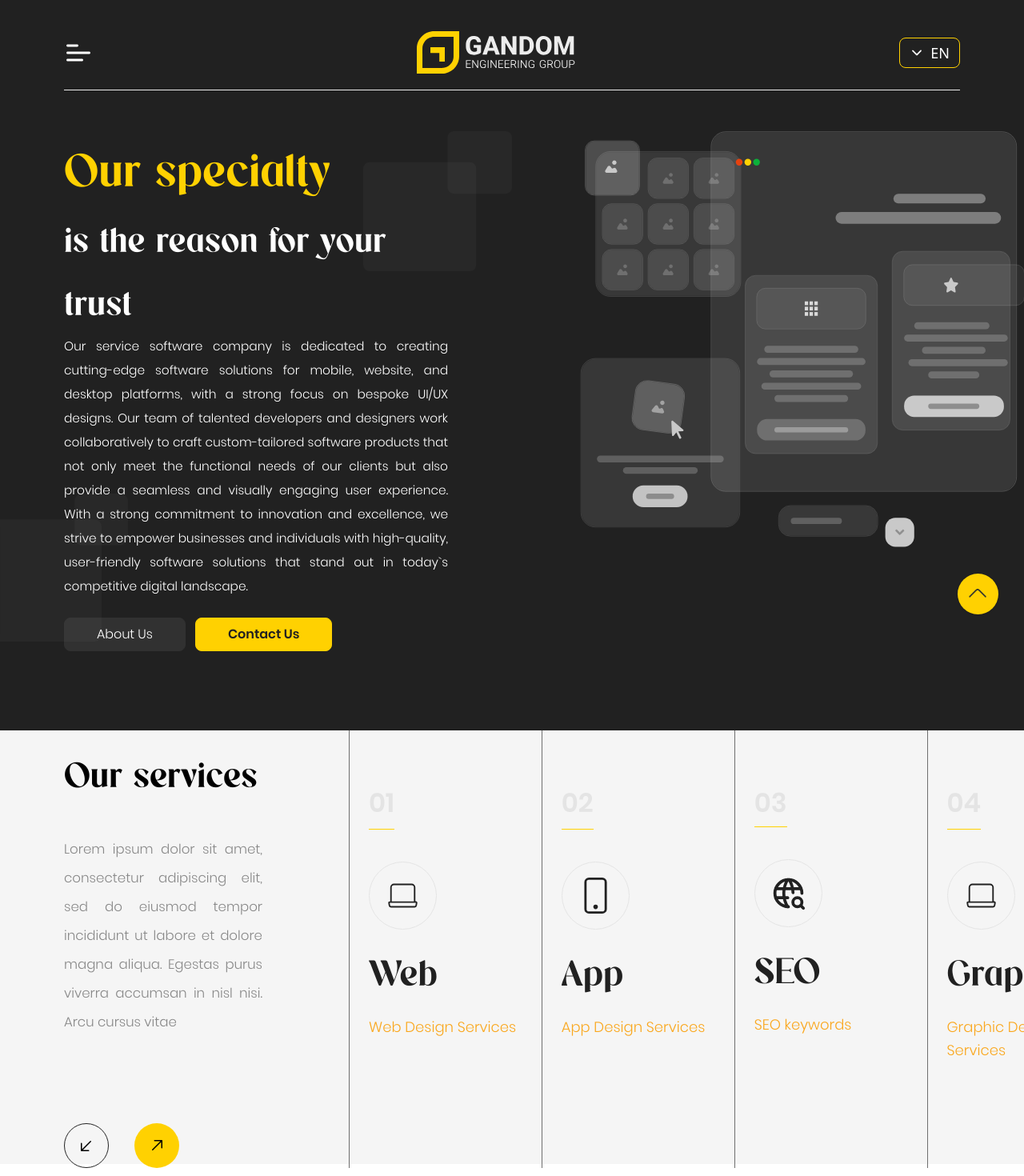
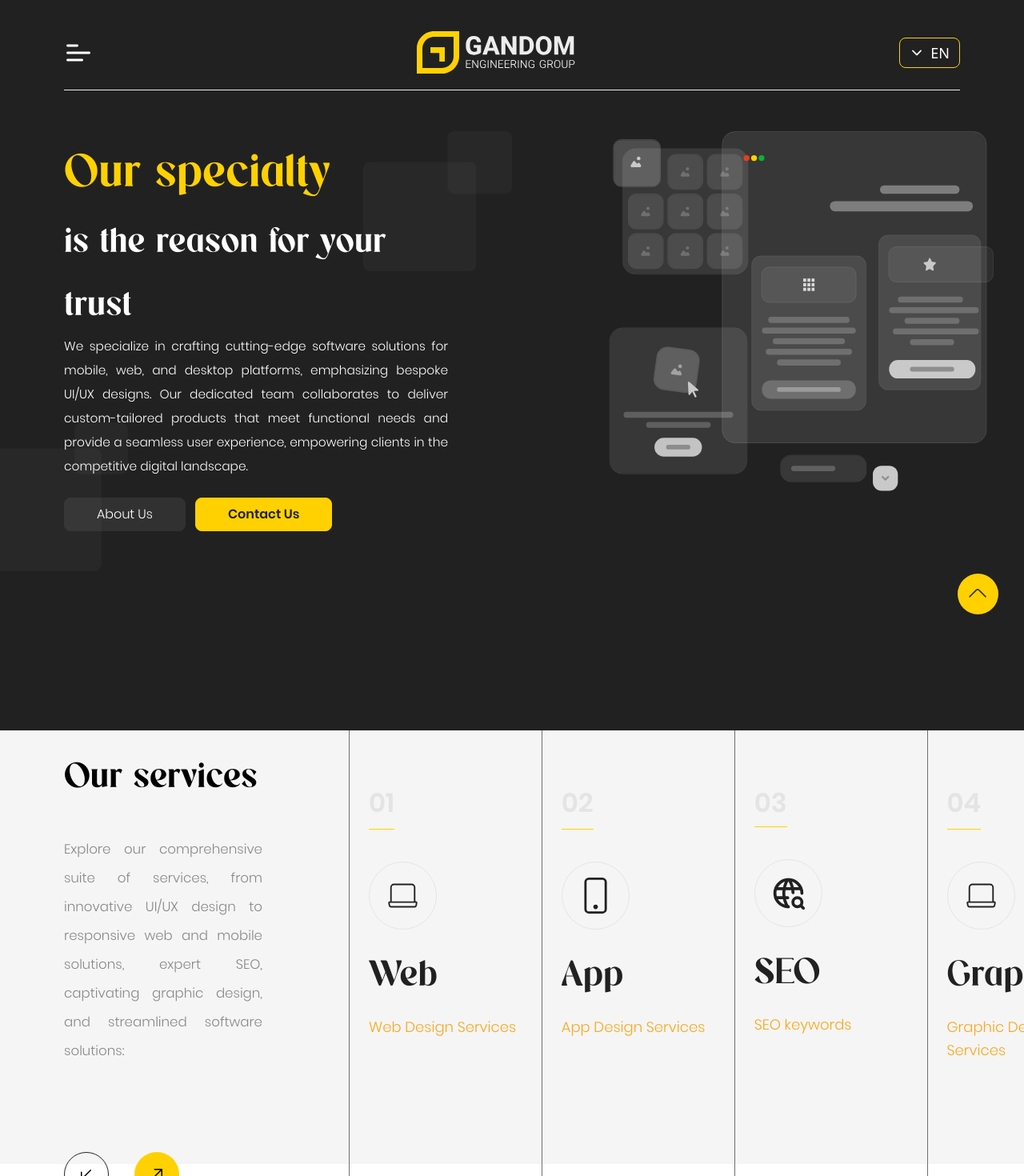
Before and after one commit to mohammadrezagohari/gandom-new-frontend, a Next.js app: page / in a window 1280 px wide. Shown: the top 1470 px of the page at 80% size. Built offline with nearby package versions, Linux system fonts and the light colour scheme.

Commit message:
update data before

```diff
--- a/components/all-sliders-component/landing-sliders/service-slider/index.jsx
+++ b/components/all-sliders-component/landing-sliders/service-slider/index.jsx
@@ -11,40 +11,31 @@ import "swiper/css/bundle";
 import Image from "next/image";
 import FilledYellowButton from "@/components/common/buttons/fillYellow";
 import SectionTitle from "@/components/common/section-title";
-import { Pagination,Navigation } from 'swiper/modules';
+import { Pagination, Navigation } from "swiper/modules";
 // mod
-function ServiceSlider({service}) {
+function ServiceSlider({ service }) {
   const navigationPrevRef = useRef(null);
   const navigationNextRef = useRef(null);
-
 
   return (
     <>
       <div className="container col-span-4">
-
         <div className="flex flex-col justify-center gap-5 h-full">
-
           <SectionTitle title="Our services" />
 
           <p className="text-g8 lg:text-[1.3vw] lg:leading-9 text-justify text-base leading-6 font-PoppinsLight pb-6">
-          Lorem ipsum dolor sit amet, consectetur adipiscing elit, sed do
-          eiusmod tempor incididunt ut labore et dolore magna aliqua. Egestas
-          purus viverra accumsan in nisl nisi. Arcu cursus vitae
+            Explore our comprehensive suite of services, from innovative UI/UX
+            design to responsive web and mobile solutions, expert SEO,
+            captivating graphic design, and streamlined software solutions:
           </p>
 
           <div className="flex items-center justify-start  gap-8 mt-16 ">
-
-          <button
-           className="servise_land_next_btn w-[30px] h-[30px] lg:w-[56px] lg:h-[56px] rounded-full flex justify-center items-center border-[1px] border-g21 "
-          >
+            <button className="servise_land_next_btn w-[30px] h-[30px] lg:w-[56px] lg:h-[56px] rounded-full flex justify-center items-center border-[1px] border-g21 ">
               <GoArrowDownLeft className="lg:text-2xl text-xl" />
             </button>
-          <button
-            className="servise_land_prev_btn w-[30px] h-[30px] lg:w-[56px] lg:h-[56px] rounded-full flex justify-center items-center  bg-gYellow"
-          >
+            <button className="servise_land_prev_btn w-[30px] h-[30px] lg:w-[56px] lg:h-[56px] rounded-full flex justify-center items-center  bg-gYellow">
               <GoArrowDownLeft className="transform rotate-180 lg:text-2xl text-xl" />
             </button>
-
           </div>
         </div>
       </div>
@@ -54,8 +45,8 @@ function ServiceSlider({service}) {
           className="mySwiper h-full serviceSlider  "
           modules={[Pagination, Navigation]}
           navigation={{
-            prevEl: '.servise_land_prev_btn',
-            nextEl: '.servise_land_next_btn',
+            prevEl: ".servise_land_prev_btn",
+            nextEl: ".servise_land_next_btn",
           }}
         >
           {service.map((item, i) => (
@@ -65,7 +56,6 @@ function ServiceSlider({service}) {
             >
               {/* {i} */}
               <div className=" !flex !flex-col !justify-between !items-start !gap-10 ">
-
                 <h5 className="text-[26px] leading-[30.47px] lg:text-[2.6vw] lg:leading-[3.6vw] inline-block text-ge4 pb-[5%] border-b-[1.5px] border-gYellow">
                   {item.number}
                 </h5>
@@ -85,7 +75,11 @@ function ServiceSlider({service}) {
                   {item.desc}
                 </p>
 
-                <FilledYellowButton classes="w-full" link={item.link} title="Read More" />
+                <FilledYellowButton
+                  classes="w-full"
+                  link={item.link}
+                  title="Read More"
+                />
               </div>
             </SwiperSlide>
           ))}
--- a/components/landing-page-sections/header-section/index.jsx
+++ b/components/landing-page-sections/header-section/index.jsx
@@ -4,12 +4,10 @@ import FilledYellowButton from "@/components/common/buttons/fillYellow";
 import Image from "next/image";
 function HeadSection() {
   return (
-    <section className="w-full bg-g21 h-auto lg:h-screen" id='landing_header'>
+    <section className="w-full bg-g21 h-auto lg:h-screen" id="landing_header">
       {/* headerlandingGandomLogo */}
       <div className="serviceCont py-[4vw] grid grid-cols-1 lg:grid-cols-2 text-gf gap-7 lg:gap-0">
-
         <div className=" relative h-full order-2 lg:order-1">
-
           <div className="absolute bottom-3 left-0 w-[12.5vw] lg:block hidden ">
             <Image
               width={100}
@@ -37,17 +35,13 @@ function HeadSection() {
               is the reason for your trust
             </h2>
             <p className="text-gf lg:text-[1.2vw] text-justify lg:leading-[2.34375vw] text-base leading-6 font-PoppinsLight pb-6">
-              Our service software company is dedicated to creating cutting-edge
-              software solutions for mobile, website, and desktop platforms,
-              with a strong focus on bespoke UI/UX designs. Our team of
-              talented developers and designers work collaboratively to craft
-              custom-tailored software products that not only meet the
-              functional needs of our clients but also provide a seamless and
-              visually engaging user experience. With a strong commitment to
-              innovation and excellence, we strive to empower businesses and
-              individuals with high-quality, user-friendly software solutions
-              that stand out in today`s competitive digital landscape.
-              {/* Lorem ipsum dolor sit amet, consectetur adipiscing elit, sed do eiusmod tempor incididunt ut labore et dolore magna aliqua. Egestas purus viverra accumsan in nisl nisi. Arcu cursus vitae  */}
+              We specialize in crafting cutting-edge software solutions for
+              mobile, web, and desktop platforms, emphasizing bespoke UI/UX
+              designs. Our dedicated team collaborates to deliver
+              custom-tailored products that meet functional needs and provide a
+              seamless user experience, empowering clients in the competitive
+              digital landscape.
+              {/* Our service software company is dedicated to creating cutting-edge software solutions for mobile, website, and desktop platforms, with a strong focus on bespoke UI/UX designs. Our team of talented developers and designers work collaboratively to craft custom-tailored software products that not only meet the functional needs of our clients but also provide a seamless and visually engaging user experience. With a strong commitment to innovation and excellence, we strive to empower businesses and individuals with high-quality, user-friendly software solutions that stand out in today`s competitive digital landscape. */}
             </p>
             <div className="flex items-center lg:justify-start justify-between gap-3">
               <FilledButton link="/" title="About Us" />
@@ -80,7 +74,6 @@ function HeadSection() {
             />
           </div>
         </div>
-
       </div>
     </section>
   );
--- a/components/landing-page-sections/service-section/index.jsx
+++ b/components/landing-page-sections/service-section/index.jsx
@@ -1,85 +1,78 @@
-
 import React from "react";
 import SectionTitle from "@/components/common/section-title";
 import ServiceSlider from "@/components/all-sliders-component/landing-sliders/service-slider";
-import { CiLaptop } from 'react-icons/ci';
-import { BsPhone } from 'react-icons/bs';
-import { TbWorldSearch } from 'react-icons/tb';
-
-
+import { CiLaptop } from "react-icons/ci";
+import { BsPhone } from "react-icons/bs";
+import { TbWorldSearch } from "react-icons/tb";
 
 function ServiceSection() {
-
   const service = [
     {
       id: 1,
       number: "01",
-      svg: (<CiLaptop />),
-      alt: "company picture",
+      svg: <CiLaptop />,
+      alt: "Web Segmentation Services",
       title: "Web",
-      desc: "Lorem ipsum dolor sit amet, consectetur adipiscing elit, sed do eiusmod tempor incididunt ut labore et dolore magna aliqua. Egestas purus viverra  ",
+      desc: "Transform your online presence with visually stunning and responsive websites tailored to your brand.",
       shortDesc: "Web Design Services",
-      link:'/'
+      link: "/",
     },
     {
       id: 2,
       number: "02",
-      svg: (<BsPhone />),
-      alt: "company picture",
+      svg: <BsPhone />,
+      alt: "Mobile Segmentation Services",
       title: "App",
-      desc: "Lorem ipsum dolor sit amet, consectetur adipiscing elit, sed do eiusmod tempor incididunt ut labore et dolore magna aliqua. Egestas purus viverra  ",
+      desc: "Stay ahead in the mobile realm with cutting-edge apps for a smooth and efficient user experience.",
       shortDesc: "App Design Services",
-      link:'/'
+      link: "/",
     },
     {
       id: 3,
       number: "03",
-      svg: (<TbWorldSearch /> ),
-      alt: "company picture",
+      svg: <TbWorldSearch />,
+      alt: "SEO Segmentation Services",
       title: "SEO",
-      desc: "Lorem ipsum dolor sit amet, consectetur adipiscing elit, sed do eiusmod tempor incididunt ut labore et dolore magna aliqua. Egestas purus viverra  ",
+      desc: "Boost your online visibility and drive organic traffic with our expert SEO services.",
       shortDesc: "SEO keywords",
-      link:'/service/seo'
+      link: "/service/seo",
     },
     {
       id: 4,
       number: "04",
-      svg: (<CiLaptop />),
-      alt: "company picture",
+      svg: <CiLaptop />,
+      alt: "Graphic Segmentation Services",
       title: "Graphic",
-      desc: "Lorem ipsum dolor sit amet, consectetur adipiscing elit, sed do eiusmod tempor incididunt ut labore et dolore magna aliqua. Egestas purus viverra  ",
+      desc: "Make a lasting impression with visually compelling designs that reflect your unique brand identity.",
       shortDesc: "Graphic Design Services",
-      link:'/'
+      link: "/",
     },
     {
       id: 5,
       number: "05",
-      svg: (<BsPhone />),
-      alt: "company picture",
-      title: "Ui/Ux",
-      desc: "Lorem ipsum dolor sit amet, consectetur adipiscing elit, sed do eiusmod tempor incididunt ut labore et dolore magna aliqua. Egestas purus viverra  ",
-      shortDesc: "Ui/Ux Design Services",
-      link:'/'
+      svg: <BsPhone />,
+      alt: "UI/UX Segmentation Services",
+      title: "UI/UX",
+      desc: "Craft seamless and engaging user experiences with our dedicated UI/UX design service.",
+      shortDesc: "UI/UX Design Services",
+      link: "/",
     },
     {
       id: 6,
       number: "06",
-      svg: (<TbWorldSearch /> ),
-      alt: "company picture",
+      svg: <TbWorldSearch />,
+      alt: "Software Engineer Segmentation Services",
       title: "Software",
-      desc: "Lorem ipsum dolor sit amet, consectetur adipiscing elit, sed do eiusmod tempor incididunt ut labore et dolore magna aliqua. Egestas purus viverra  ",
+      desc: "Streamline operations with bespoke software solutions, ensuring efficiency, scalability, and innovation for your business.",
       shortDesc: "Software Services",
-      link:'/'
+      link: "/",
     },
-
   ];
 
   return (
     <section className="w-full  bg-gf5 relative ">
       <div className="serviceCont py-7 lg:py-0">
-
         <div className="hidden lg:grid lg:grid-cols-12 h-[42.31vw] divide-x divide-g6f mid:gap-9 lg:gap-7">
-
           <ServiceSlider service={service} />
         </div>
         {/* <div className="containerServiceSection hidden lg:flex lg:items-start  lg:justify-center lg:flex-wrap h-[730px] mid:gap-9 lg:gap-5">
@@ -96,9 +89,10 @@ function ServiceSection() {
 
           <div className="  grid grid-cols-2  gap-3 ">
             {service.map((item, i) => (
-
-                  <div  key={i} className=" !flex !flex-col !justify-between !items-start !gap-5  border-[1px] border-g6f  rounded-lg p-4 ">
-
+              <div
+                key={i}
+                className=" !flex !flex-col !justify-between !items-start !gap-5  border-[1px] border-g6f  rounded-lg p-4 "
+              >
                 <h5 className="text-[26px] leading-[30.47px] lg:text-[48px] lg:leading-[56.25px] inline-block text-ge4 pb-[5%] border-b-[1.5px] border-gYellow">
                   {item.number}
                 </h5>
@@ -113,7 +107,6 @@ function ServiceSection() {
                 </h3>
               </div>
             ))}
-
           </div>
         </div>
       </div>
--- a/components/landing-parallax-section/index.jsx
+++ b/components/landing-parallax-section/index.jsx
@@ -59,10 +59,11 @@ function ParallaxPart() {
                     }}
                 />
 
-                <GlassmorphismBox
-                    title="Online appointment application"
-                    desc="Lorem ipsum dolor sit amet, consectetur adipiscing elit, sed do eiusmod tempor incididunt ut labore et dolore magna aliqua. Egestas purus viverra accumsan in nisl nisi. Arcu cursus vitae "
-                />
+                {/* <GlassmorphismBox
+                    title="The clothing brand AREF"
+                    link="https://arefset.com"
+                    desc="To learn more about the AREF clothing brand that combines sport and classic styles, I recommend checking their official website, social media pages, or reputable fashion retail platforms for the latest information on their collections, design philosophy, and available products. These sources should provide insights into the brand's aesthetic, values, and the types of clothing they offer."
+                /> */}
             </section>
             <section
                 className="relative h-screen  flex justify-center items-start lg:justify-start lg:items-end pt-[15%] lg:pb-28 lg:pl-14">
@@ -78,10 +79,11 @@ function ParallaxPart() {
                         backgroundAttachment: 'fixed'
                     }}
                 />
-                <GlassmorphismBox
-                    title="Online appointment application"
-                    desc="Lorem ipsum dolor sit amet, consectetur adipiscing elit, sed do eiusmod tempor incididunt ut labore et dolore magna aliqua. Egestas purus viverra accumsan in nisl nisi. Arcu cursus vitae "
-                />
+                {/* <GlassmorphismBox
+                    title="Mobile application Testato"
+                    link={"https://testato.ir"}
+                    desc="Testato is a mobile app designed to aid students in preparing for university entrance exams by offering study materials and practice exams. It aims to streamline exam readiness and enhance academic performance."
+                /> */}
             </section>
             <section
                 className="relative h-screen  flex justify-center items-start lg:justify-end lg:items-end pt-[15%] lg:pb-28 lg:pr-14">
@@ -97,72 +99,14 @@ function ParallaxPart() {
                         backgroundAttachment: 'fixed'
                     }}
                 />
-                <GlassmorphismBox
-                    title="Online appointment application"
-                    desc="Lorem ipsum dolor sit amet, consectetur adipiscing elit, sed do eiusmod tempor incididunt ut labore et dolore magna aliqua. Egestas purus viverra accumsan in nisl nisi. Arcu cursus vitae "
-                />
+                {/* <GlassmorphismBox
+                    title="ّFree Cancer Website learning"
+                    link={"https://freecancer.ir/"}
+                    desc="A dedicated medical institution's website on cancer treatment features comprehensive educational resources, treatment options, and support services. It emphasizes patient stories, clinical expertise, and community engagement, providing a holistic approach to empower individuals facing cancer."
+                /> */}
             </section>
         </div>
     )
 }
 
 export default ParallaxPart
-
-
-{/* <div className="">
-<section
-    className="relative h-screen flex justify-center items-start lg:justify-end lg:items-end pt-[15%] lg:pb-28 lg:pr-14">
-    <div
-        className="bg absolute top-0 left-0 w-full h-full"
-        style={{
-            filter: "brightness(0.68)",
-            zIndex: "-1",
-            backgroundRepeat: "no-repeat",
-            backgroundSize: "cover",
-            backgroundPosition: "center",
-            backgroundImage: `url(landing/ourwork1.svg)`,
-        }}
-    />
-
-    <GlassmorphismBox
-        title="Online appointment application"
-        desc="Lorem ipsum dolor sit amet, consectetur adipiscing elit, sed do eiusmod tempor incididunt ut labore et dolore magna aliqua. Egestas purus viverra accumsan in nisl nisi. Arcu cursus vitae "
-    />
-</section>
-<section
-    className="relative h-screen  flex justify-center items-start lg:justify-start lg:items-end pt-[15%] lg:pb-28 lg:pl-14">
-    <div
-        className="bg absolute top-0 left-0 w-full h-full"
-        style={{
-            filter: "brightness(0.68)",
-            zIndex: "-1",
-            backgroundRepeat: "no-repeat",
-            backgroundSize: "cover",
-            backgroundPosition: "center",
-            backgroundImage: `url(landing/ourwork2.svg)`,
-        }}
-    />
-    <GlassmorphismBox
-        title="Online appointment application"
-        desc="Lorem ipsum dolor sit amet, consectetur adipiscing elit, sed do eiusmod tempor incididunt ut labore et dolore magna aliqua. Egestas purus viverra accumsan in nisl nisi. Arcu cursus vitae "
-    />
-</section>
-<section
-    className="relative h-screen  flex justify-center items-start lg:justify-end lg:items-end pt-[15%] lg:pb-28 lg:pr-14">
-    <div
-        className="bg absolute top-0 left-0 w-full h-full"
-        style={{
-            filter: "brightness(0.68)",
-            zIndex: "-1",
-            backgroundRepeat: "no-repeat",
-            backgroundSize: "cover",
-            backgroundPosition: "center",
-            backgroundImage: `url(landing/ourwork3.svg)`,
-        }}
-    />
-    <GlassmorphismBox
-        title="Online appointment application"
-        desc="Lorem ipsum dolor sit amet, consectetur adipiscing elit, sed do eiusmod tempor incididunt ut labore et dolore magna aliqua. Egestas purus viverra accumsan in nisl nisi. Arcu cursus vitae "
-    />
-</section>
-</div> */}
```
Also changed, not shown: components/common/glassmorphism-box/lg/index.jsx (+15 -9 lines). Lines whose indentation alone changed are shown as unchanged.
